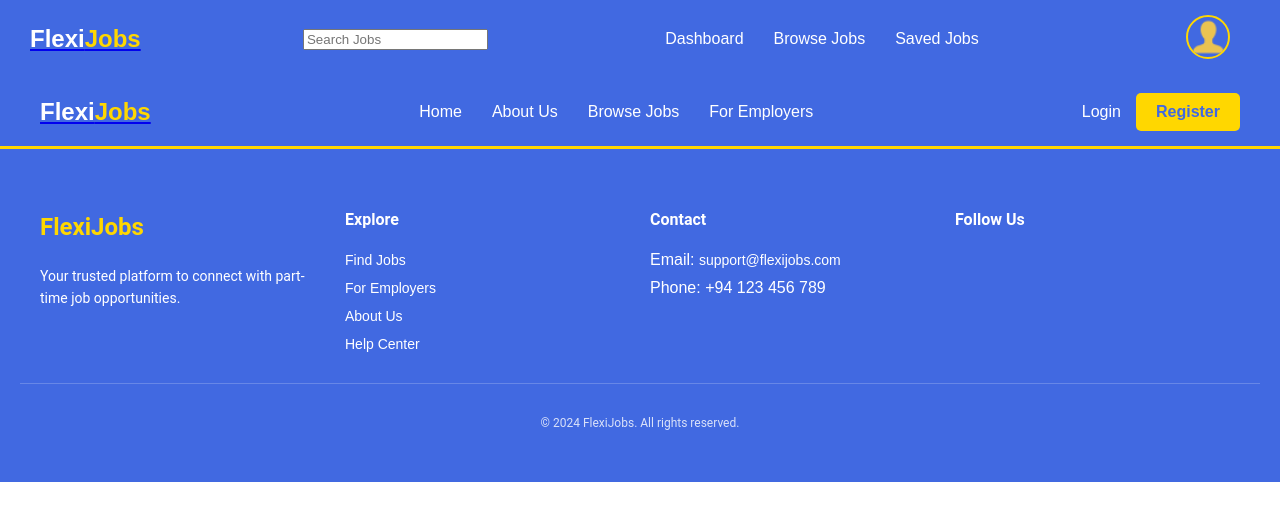
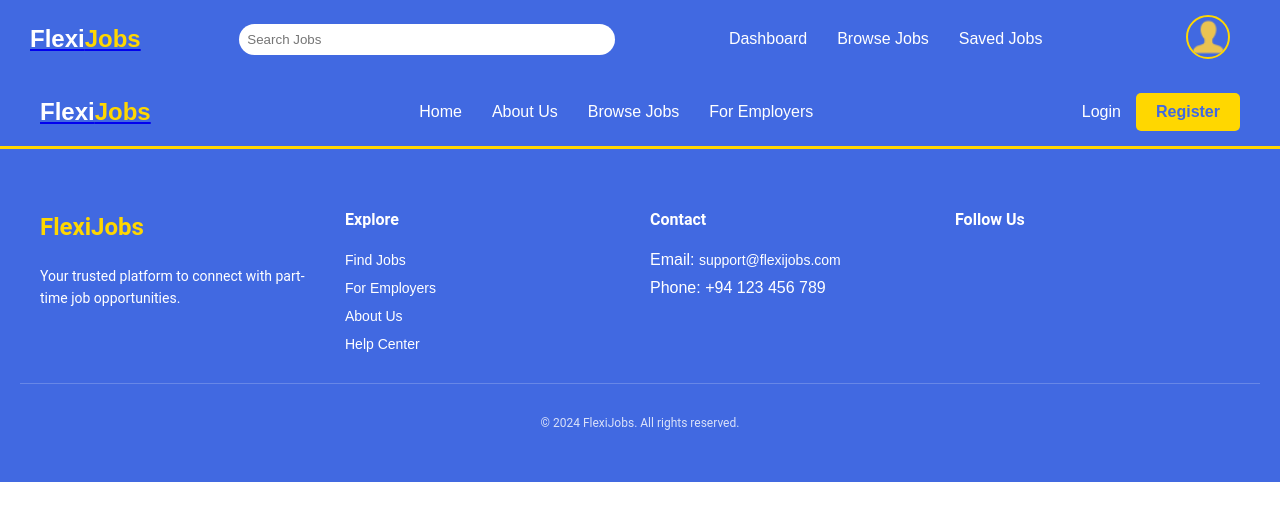
Before and after one commit to shanukaumesh/FlexiJobs, a React (Vite) app in the folder FlexiJobs/frontend/: page / in a window 1280 px wide. Shown: the top 520 px of the page. Built offline with nearby package versions, Linux system fonts and the light colour scheme.

Commit message:
update header.css
added .search-bar codes

```diff
--- a/FlexiJobs/frontend/src/styles/Header.css
+++ b/FlexiJobs/frontend/src/styles/Header.css
@@ -175,3 +175,11 @@
 .header.logged-in .cta-btn {
   display: none; /* Remove Register/Login Button for logged-in users */
 }
+
+.search-bar {
+  width: 30%;
+  padding: 8px;
+  border-radius: 20px;
+  border: none;
+  outline: none;
+}
```
